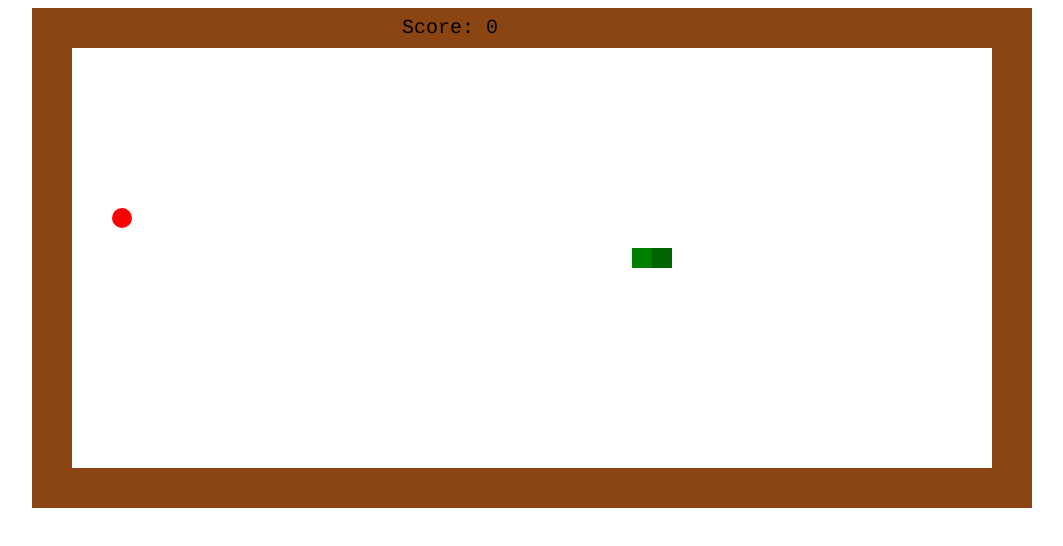
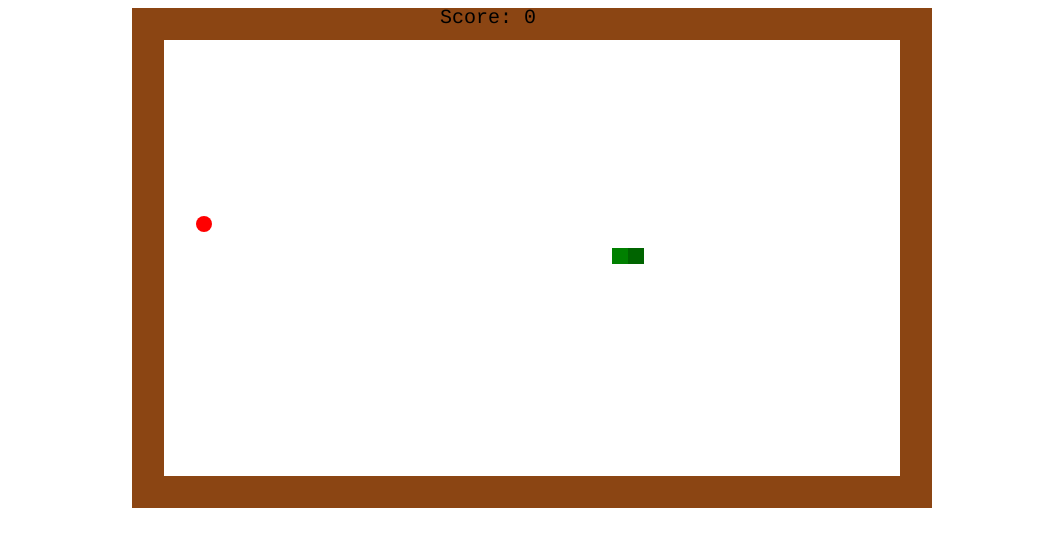
Before and after one commit to Olexander42/snake-game, a plain HTML site: page snake_game.html in a window 1280 px wide. Shown: the whole page, without its empty margins (108-1171 px from the left). Drawn offline with Linux system fonts and the light colour scheme.

Commit message:
before changing the script

```diff
--- a/script.js
+++ b/script.js
@@ -4,7 +4,7 @@ const ctx = playground.getContext("2d");
 const score = document.querySelector(".score");
 const scrCtx = score.getContext("2d");
 
-const block = playground.width / 50;
+const block = Math.floor(playground.width / 50);
 const border = 2 * block;
 
 function drawBlock(x, y, type="square") {
@@ -60,12 +60,12 @@ class SnakeGame {
   _updateBody() {
     let xBody = this.xHead;
     let yBody = this.yHead;
-    this.body.push([xBody, yBody]);
+    this.body.push([xBody, yBody]); /* grows the body by "remembering" the head coords */
   }
 
 
   _deleteTail() {
-    let [xTail, yTail] = this.body.shift();
+    let [xTail, yTail] = this.body.shift(); /* gets the last coords of body */
     ctx.clearRect(xTail * block, yTail * block, block, block);
   }
 
--- a/snake_game.html
+++ b/snake_game.html
@@ -9,7 +9,7 @@
   </head>
 
   <body>
-    <canvas class="playground" width="1000" height="500"></canvas>
-    <canvas class="score" width="200" height="30"></canvas>
+    <canvas class="playground" width="800" height="500">playground</canvas>
+    <canvas class="score" width="200" height="30">score</canvas>
   </body>
 </html>
--- a/style.css
+++ b/style.css
@@ -1,13 +1,11 @@
-body {
-  display: flex;
-  justify-content: center;
-}
-
 .playground {
-  position: absolute;
+  display: block;
+  margin: auto;
 }
 
 .score {
   position: absolute;
-  left: 500px;
+  top: 0px;
+  inset-inline: 0px;
+  margin-inline: auto;
 }
```
